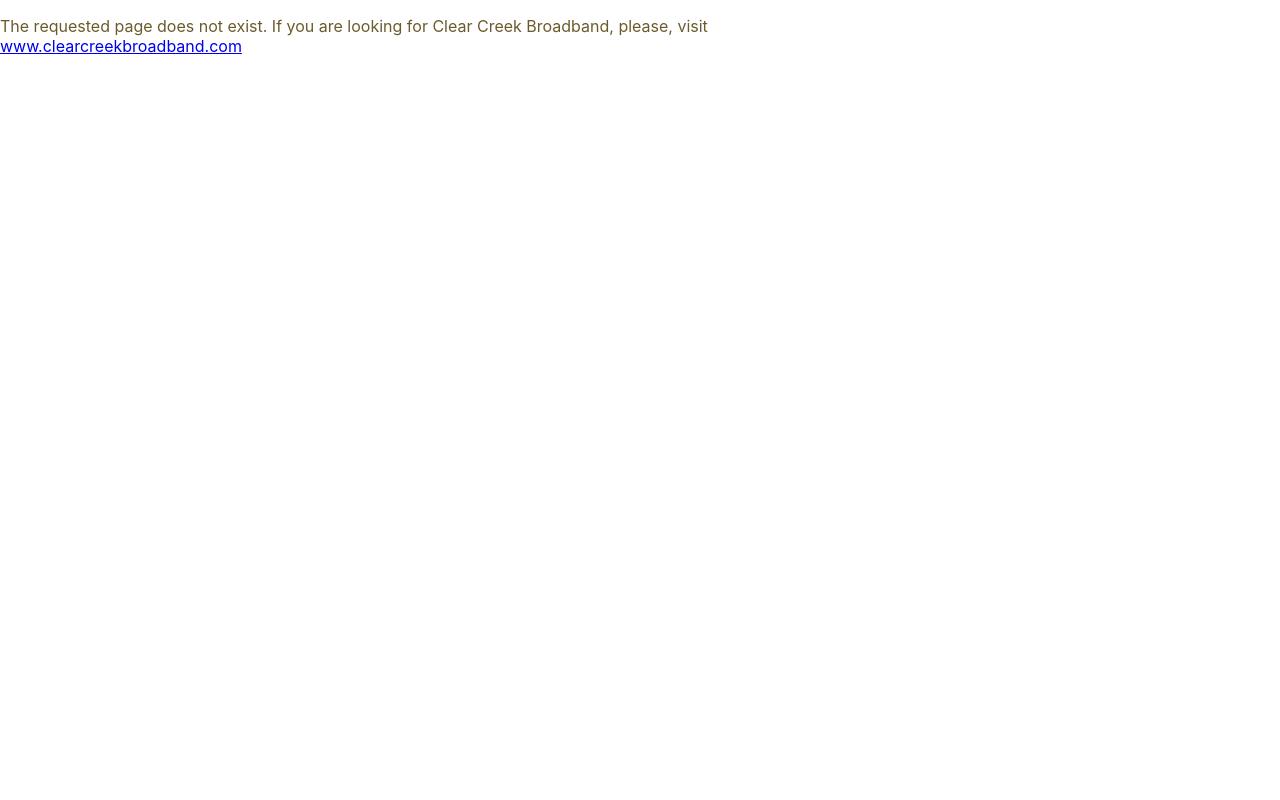
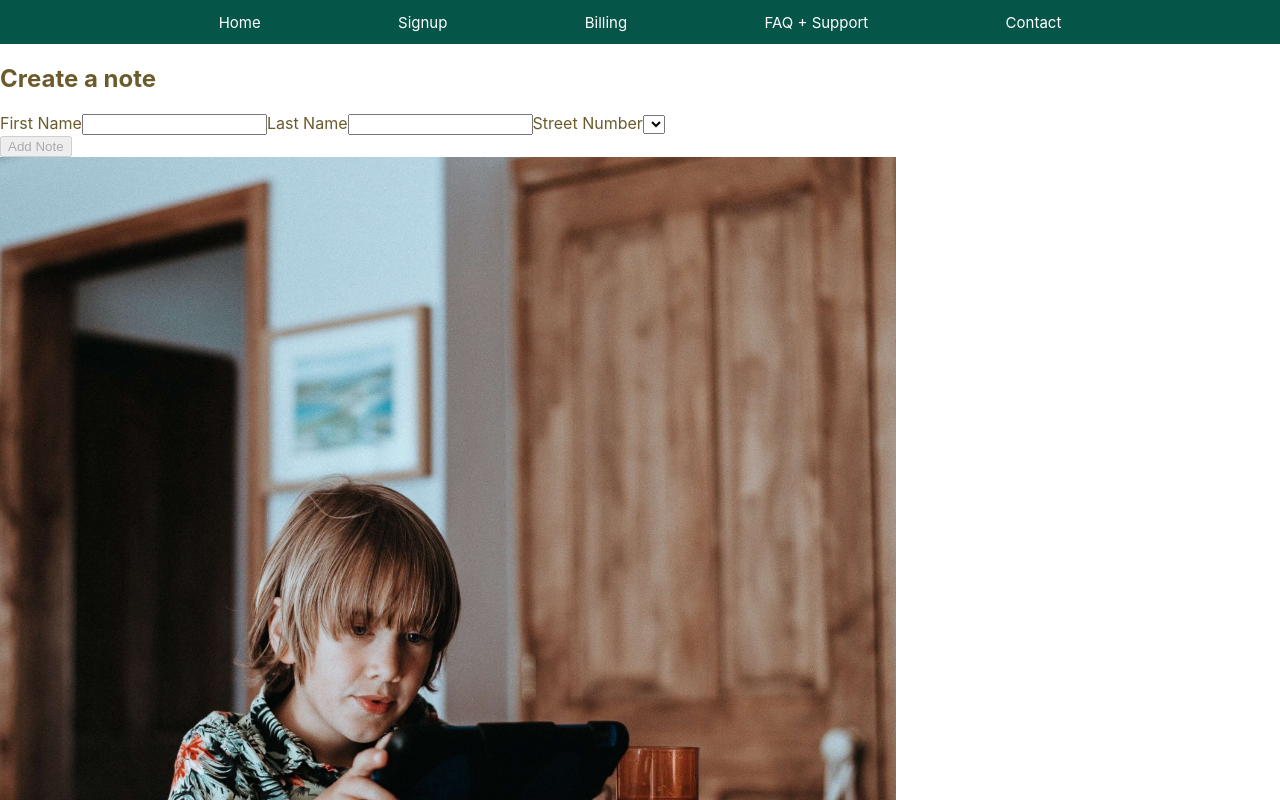
Before and after one commit to melleehall/ccb-client, a React (Create React App) app: page / in a window 1280 px wide. Shown: the top 800 px of the page. Built offline with nearby package versions, Linux system fonts and the light colour scheme.

Commit message:
Changed route paths from signup to / for now

```diff
--- a/src/App.js
+++ b/src/App.js
@@ -16,7 +16,7 @@
         <nav className='App__nav'>
           <Switch>
             <Route
-                exact path='/signup'
+                exact path='/'
                 component={Nav}
             />
           </Switch>
@@ -25,7 +25,7 @@
           <main className='App__main'>
             <Switch>
               <Route
-                exact path='/signup'
+                exact path='/'
                 component={SignupPathMain}
               />
               <Route component={NotFoundMain} />
```
